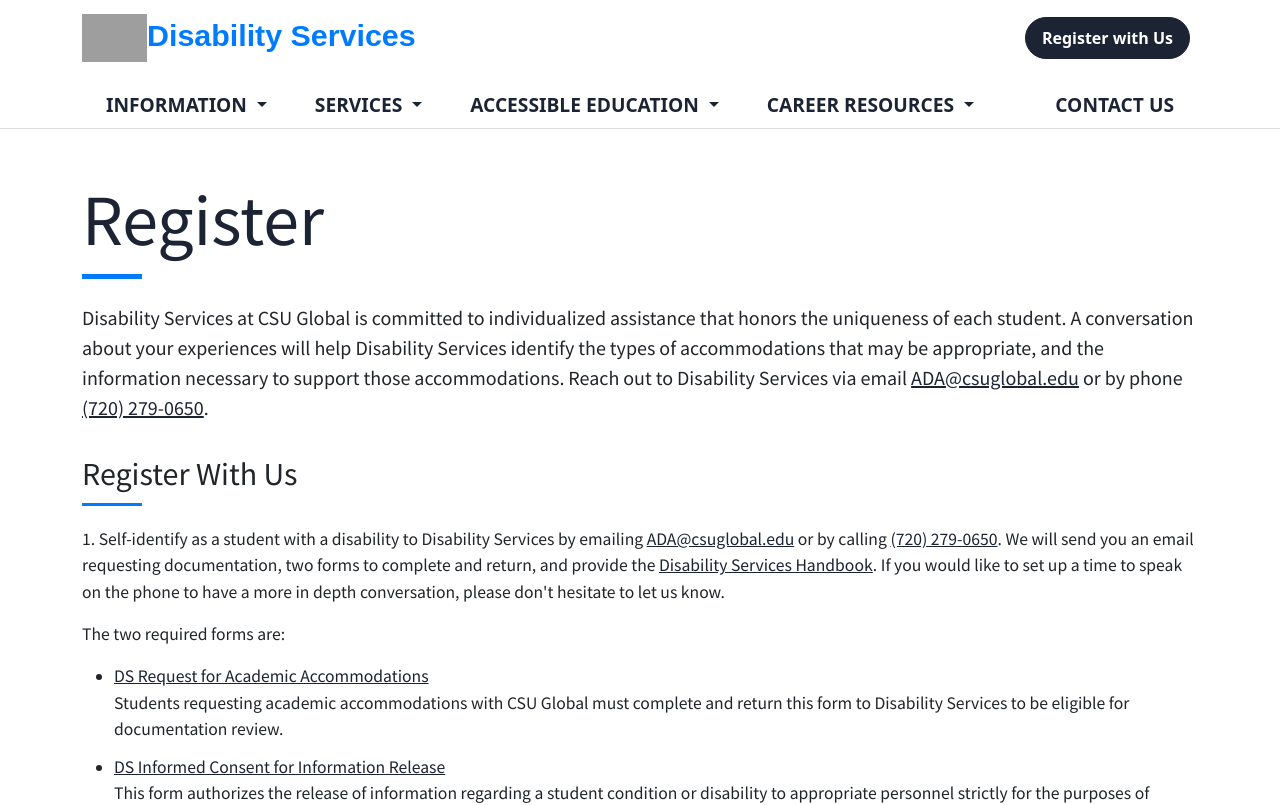
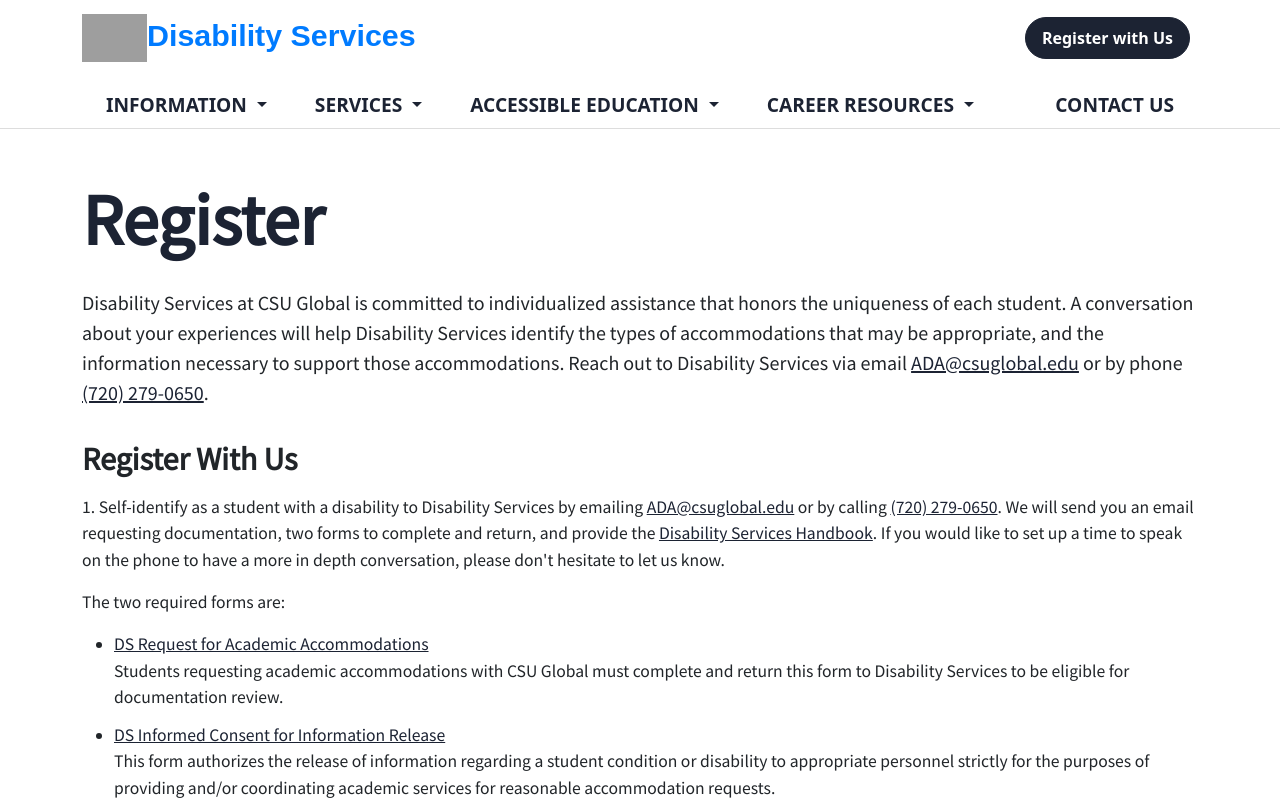
Before and after one commit to sean-hogan/disability-services-center, a Vue app: page /registration in a window 1280 px wide. Shown: the top 805 px of the page. Built offline with nearby package versions, Linux system fonts and the light colour scheme; grey boxes are pictures that could not be loaded; a web font is replaced by a local one.

Commit message:
branding changes

```diff
--- a/public/index.html
+++ b/public/index.html
@@ -5,7 +5,7 @@
     <meta charset="utf-8">
     <meta http-equiv="X-UA-Compatible" content="IE=edge">
     <meta name="viewport" content="width=device-width,initial-scale=1.0">
-    <link rel="icon" href="<%= BASE_URL %>favicon.ico">
+    <link rel="icon" href="https://csuglobal.edu/favicon.png">
 
     <!--Source Pro Sans-->
     <link href="https://fonts.googleapis.com/css?family=Source+Sans+Pro&display=swap" rel="stylesheet">
--- a/src/assets/app.scss
+++ b/src/assets/app.scss
@@ -20,35 +20,21 @@
     color: $primary;
 }
 
-#app .header:after {
-    content: "";
-    display: block;
-    margin-bottom: 20px;
-    position: relative;
-    width: 60px;
-    height: 5px;
-    background-color: $lightblue;
-    margin-top: 10px;
+#app h2 {
+    margin-top: 2rem;
+    margin-bottom: 1rem;
+    font-weight: 600;
+    //color: $lightblue;
 }
 
-#app h2 {
-    margin-top: 2rem;
-}
-
-#app h2:after {
-    content: "";
-    display: block;
-    margin-bottom: 20px;
-    position: relative;
-    width: 60px;
-    height: 3px;
-    background-color: $lightblue;
-    margin-top: 10px;
+#app .display-2,
+#app .display-3 {
+    font-weight: 600;
 }
 
 //basics card styles
 #app .card {
-    border-color: $primary;
+    border-color: $info;
     border-radius: 4px;
     box-shadow: 2px 5px 8px #ccc;
 }
@@ -62,13 +48,16 @@
     font-weight: 700;
 }
 
-#app .btn-primary {
+#app .btn-primary,
+#app .btn-info {
     color: #fff
 }
 
-#app .btn-primary:hover {
+#app .btn-primary:hover,
+#app .btn-outline-info:hover {
     background-color: #fff;
     color: $primary;
+    border-color: $primary;
 }
 
 #app .btn-outline-primary:hover {
--- a/src/components/FAQ.vue
+++ b/src/components/FAQ.vue
@@ -3,7 +3,7 @@
 
 <div class="container px-4 py-5" data-aos="fade" data-aos-duration="500" data-aos-once="true">
   <div class="text-center">
-  <h2 id="faq-heading">FAQ</h2>
+  <h2 id="faq-heading" class="display-3">FAQ</h2>
 
   </div>
          <div class="row justify-content-center">
@@ -36,16 +36,6 @@
 <!-- Add "scoped" attribute to limit CSS to this component only -->
 <style scoped lang="scss">
 
-#faq-heading:after {
-    content: "";
-    display: block;
-    margin: 20px auto;
-    position: relative;
-    width: 60px;
-    height: 3px;
-    background-color: #ddd;
-    margin-top: 10px;
-}
 
 .faq-item {
   padding:2rem 1rem;
--- a/src/components/Hero.vue
+++ b/src/components/Hero.vue
@@ -1,23 +1,24 @@
+
+
 <template>
-  <div class="big-damb-hero">
+  <header class="big-hero">
     <div class="container col-xxl-8 px-4 py-5">
-    <div class="row flex-lg-row-reverse align-items-center g-5 py-5">
-      <div class="col-10 col-sm-8 col-lg-6">
-        <img src="../assets/hello.svg" class="d-block mx-lg-auto img-fluid" alt="Bootstrap Themes" width="700" height="500" loading="lazy">
-      </div>
-      <div class="col-lg-6">
-        <h1 class="display-5 fw-bold lh-1 mb-3">{{ title }}
+    <div class="row py-5">
+
+      <div class="col-12 col-lg-8">
+        <h1 class="hero-title lh-1 mb-3">{{ title }}
 
         </h1>
         <p class="lead">{{ body }}</p>
-        <div class="d-grid gap-2 d-md-flex justify-content-md-start">
-          <a type="button" class="btn btn-primary btn-lg px-4 me-md-2" href="/#file-an-appeal">File An Appeal</a>
-          <a type="button" class="btn btn-outline-secondary btn-lg px-4" href="/contact-us">Contact Us</a>
+       <div class="d-grid gap-2 d-md-flex justify-content-md-start">
+         <router-link to="/registration"><button type="button" class="btn btn-lg btn-primary mb-3 me-3 rounded-pill">Get Started</button></router-link>
+
+  <a href="mailto:ADA@csuglobal.edu?subject=Faculty%20Notification%20Request&amp;body=Hi There, I would like to request a faculty notification letter for my courses." class="text-decoration-none"><button type="button" class="btn btn-lg btn-outline-info rounded-pill mb-3 d-inline-flex">Request Faculty Notification<i class="bi bi-envelope-fill align-self-center ms-2"></i></button></a>
         </div>
       </div>
     </div>
   </div>
-  </div>
+  </header>
 </template>
 
 <script>
@@ -26,12 +27,34 @@
   props: {
     title: String,
     body: String,
+    imgsrc: String,
   },
 }
 </script>
 
 <!-- Add "scoped" attribute to limit CSS to this component only -->
 <style scoped lang="scss">
+.big-hero{
+  background-image: url(https://images.prismic.io/csug/f2f98746-f47b-46a6-b7d7-bed3cd9ef987_Appeals-Center-UI-Header-1600x600px-A2.jpg);
+  background-size:cover;
+}
+.hero-title {
+  font-family: 'Source Sans Pro', sans-serif;
+  font-weight: 600;
+  font-size:5rem;
+}
+.lead {
+  font-family: 'Source Sans Pro', sans-serif;
+}
+.btn-light {
+  color:#aa1d40;
+  border:0px;
+}
+
+.btn-light:hover {
+  color:#aa1d40;
+  background-color: #eee;
+}
 
 
 
--- a/src/components/Navbar.vue
+++ b/src/components/Navbar.vue
@@ -138,9 +138,9 @@
 
 #app .dropdown-menu{
   margin:0px;
-  // padding:0px;
+  border:0px;
   background-image: linear-gradient(#fff, #fff),
-        linear-gradient(#007bff, #007bff);
+        linear-gradient(45deg, #fff722, #ff26f9),linear-gradient(142deg, transparent, white),linear-gradient(108deg, red, transparent);
     background-clip: content-box, padding-box;
 }
 
--- a/src/views/Home.vue
+++ b/src/views/Home.vue
@@ -1,19 +1,24 @@
 <template>
   <div class="home">
-  <Banner />
+  <Hero
+    title="Welcome"
+    body="The Disability Services Center provides students with resources, guidance, and materials to help you achieve your academic goals"
+    imgsrc="hello.svg" />
+  <main id="main-content">
   <Features />
+  </main>
   </div>
 </template>
 
 <script>
 // @ is an alias to /src
-import Banner from '@/components/Banner.vue'
+import Hero from '@/components/Hero.vue'
 import Features from '@/components/Features.vue'
 
 export default {
   name: 'Home',
   components: {
-    Banner,
+    Hero,
     Features,
 
   }
```
